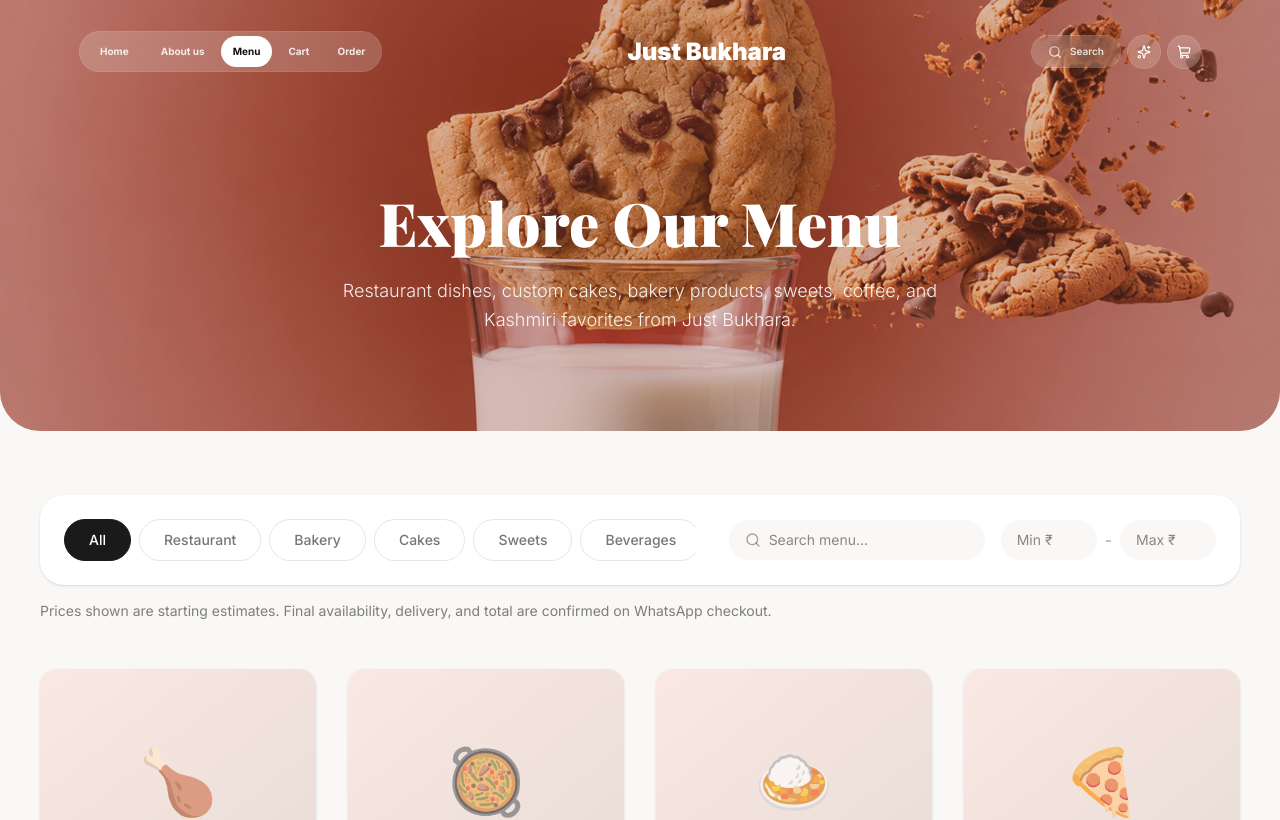
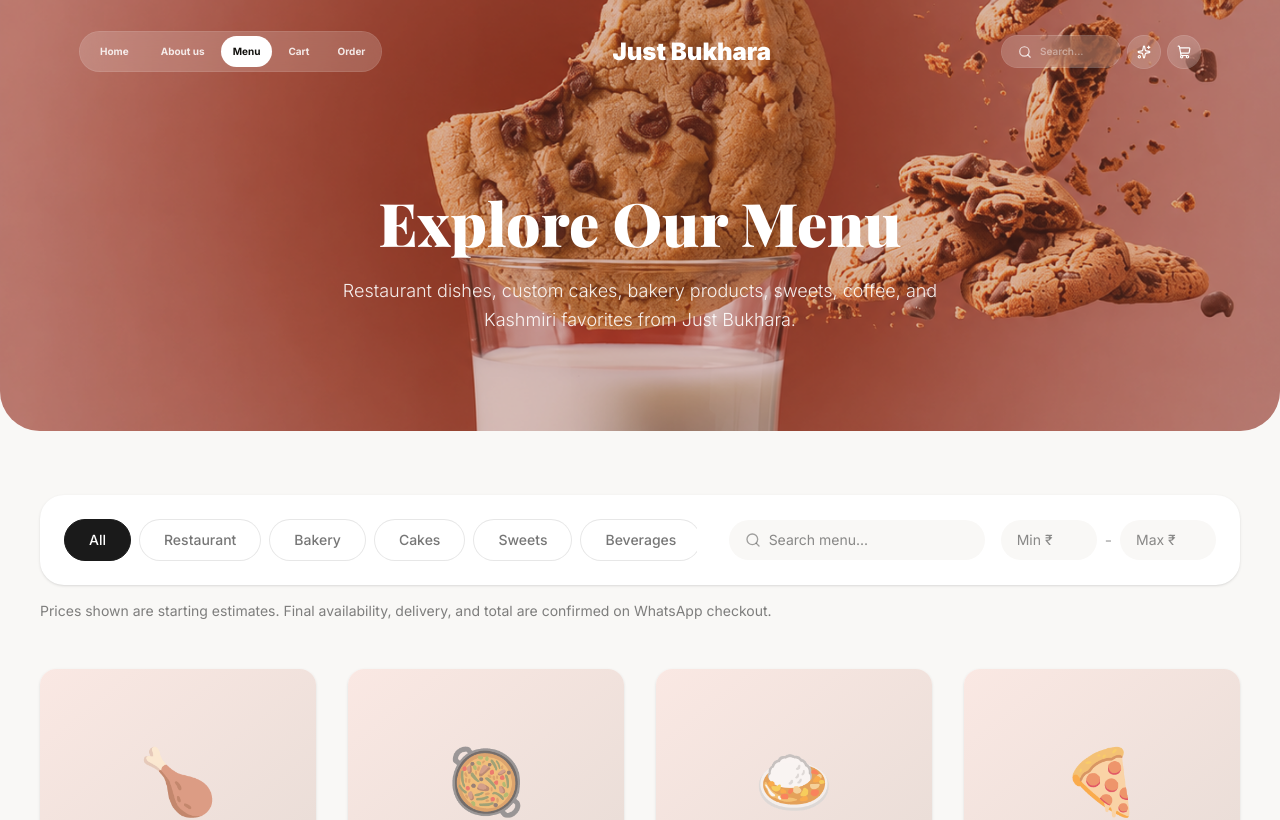
Before and after one commit to TheLastParagraph/JustBukhara, a Next.js app: page /menu in a window 1280 px wide. Shown: the top 820 px of the page. Built offline with nearby package versions, Linux system fonts and the light colour scheme; a web font is replaced by a local one.

Commit message:
Implement global search functionality in header to filter menu items

```diff
--- a/src/app/menu/page.tsx
+++ b/src/app/menu/page.tsx
@@ -1,7 +1,8 @@
 "use client";
 
 import Link from "next/link";
-import { useMemo, useRef, useState } from "react";
+import { useMemo, useRef, useState, useEffect, Suspense } from "react";
+import { useSearchParams } from "next/navigation";
 import { Plus, Search } from "lucide-react";
 import { categories, products, Product } from "@/lib/data";
 import { useCart } from "@/context/CartContext";
@@ -71,10 +72,24 @@
 }
 
 export default function MenuPage() {
-  const [searchTerm, setSearchTerm] = useState("");
+  return (
+    <Suspense fallback={<div className="flex min-h-screen items-center justify-center font-bold text-[#1a1a1a]/50">Loading menu...</div>}>
+      <MenuContent />
+    </Suspense>
+  );
+}
+
+function MenuContent() {
+  const searchParams = useSearchParams();
+  const [searchTerm, setSearchTerm] = useState(searchParams.get("search") || "");
   const [category, setCategory] = useState("All");
   const [minPrice, setMinPrice] = useState("");
   const [maxPrice, setMaxPrice] = useState("");
+
+  useEffect(() => {
+    const q = searchParams.get("search");
+    if (q !== null) setSearchTerm(q);
+  }, [searchParams]);
 
   const filteredProducts = useMemo(() => {
     return products.filter((product) => {
--- a/src/components/Header.tsx
+++ b/src/components/Header.tsx
@@ -2,13 +2,25 @@
 
 import Link from "next/link";
 import { Menu, Search, ShoppingCart, Sparkles } from "lucide-react";
-import { usePathname } from "next/navigation";
+import { usePathname, useRouter } from "next/navigation";
 import { useCart } from "@/context/CartContext";
+import { useState } from "react";
 
 export default function Header() {
   const pathname = usePathname();
+  const router = useRouter();
   const { cartCount } = useCart();
+  const [searchQuery, setSearchQuery] = useState("");
+
   const isLightBackground = pathname === "/cart" || pathname === "/checkout" || pathname?.startsWith("/product");
+
+  const handleSearch = (e: React.FormEvent) => {
+    e.preventDefault();
+    if (searchQuery.trim()) {
+      router.push(`/menu?search=${encodeURIComponent(searchQuery)}`);
+      setSearchQuery("");
+    }
+  };
 
   return (
     <header className="pointer-events-none absolute left-0 right-0 top-0 z-50 px-8 py-8 sm:px-12 lg:px-16 xl:px-20">
@@ -48,10 +60,16 @@
         </Link>
 
         <div className="flex items-center gap-2">
-          <div className={`hidden items-center gap-2 rounded-full px-4 py-2 text-[10px] font-semibold backdrop-blur-md ring-1 sm:flex ${isLightBackground ? 'bg-black/5 text-[#1a1a1a]/80 ring-black/10' : 'bg-white/18 text-white/80 ring-white/25'}`}>
+          <form onSubmit={handleSearch} className={`hidden items-center gap-2 rounded-full px-4 py-2 text-[10px] font-semibold backdrop-blur-md ring-1 sm:flex ${isLightBackground ? 'bg-black/5 text-[#1a1a1a]/80 ring-black/10' : 'bg-white/18 text-white/80 ring-white/25'}`}>
             <Search className="h-3.5 w-3.5" />
-            Search
-          </div>
+            <input
+              type="text"
+              placeholder="Search..."
+              value={searchQuery}
+              onChange={(e) => setSearchQuery(e.target.value)}
+              className="w-16 bg-transparent outline-none transition-all placeholder:text-inherit/60 focus:w-32"
+            />
+          </form>
           <button className={`grid h-8 w-8 place-items-center rounded-full backdrop-blur-md ring-1 ${isLightBackground ? 'bg-black/5 ring-black/10 text-[#1a1a1a]' : 'bg-white/18 ring-white/25 text-white'}`} aria-label="Highlights">
             <Sparkles className="h-3.5 w-3.5" />
           </button>
```
